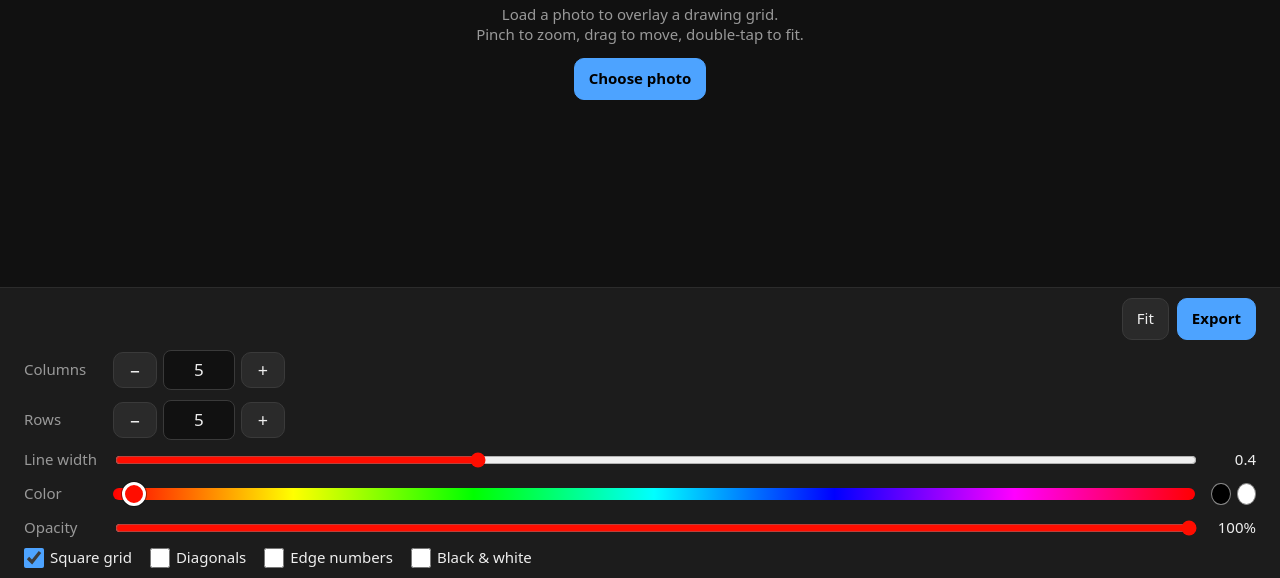
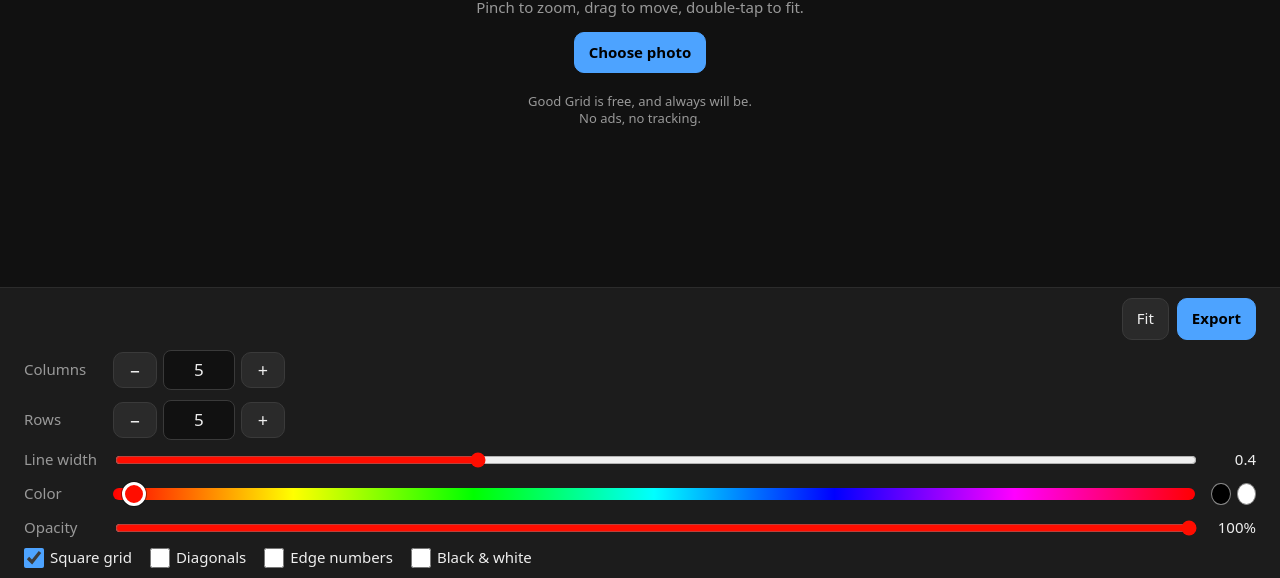
Before and after one commit to IvanBongiorni/good-grid, a plain HTML site: page index.html in a window 1280 px wide. Shown: the part 222-800 px from the top of the page. Drawn offline with Linux system fonts and the light colour scheme.

Commit message:
Start screen: free forever note
Co-Authored-By: Claude Opus 5.5 <noreply@anthropic.com>
Claude-Session: https://claude.ai/code/session_013Pzu92EQVacxthHSN43viX

```diff
--- a/index.html
+++ b/index.html
@@ -91,6 +91,7 @@
     <div class="msg" style="font-size:20px;color:var(--fg)">Good Grid</div>
     <div class="msg">Load a photo to overlay a drawing grid.<br>Pinch to zoom, drag to move, double-tap to fit.</div>
     <button id="pick" class="primary">Choose photo</button>
+    <div class="msg" style="font-size:13px;margin-top:6px">Good Grid is free, and always will be.<br>No ads, no tracking.</div>
   </div>
   <div id="zoom"></div>
   <div id="ptr">&#x21bb;</div>
```
